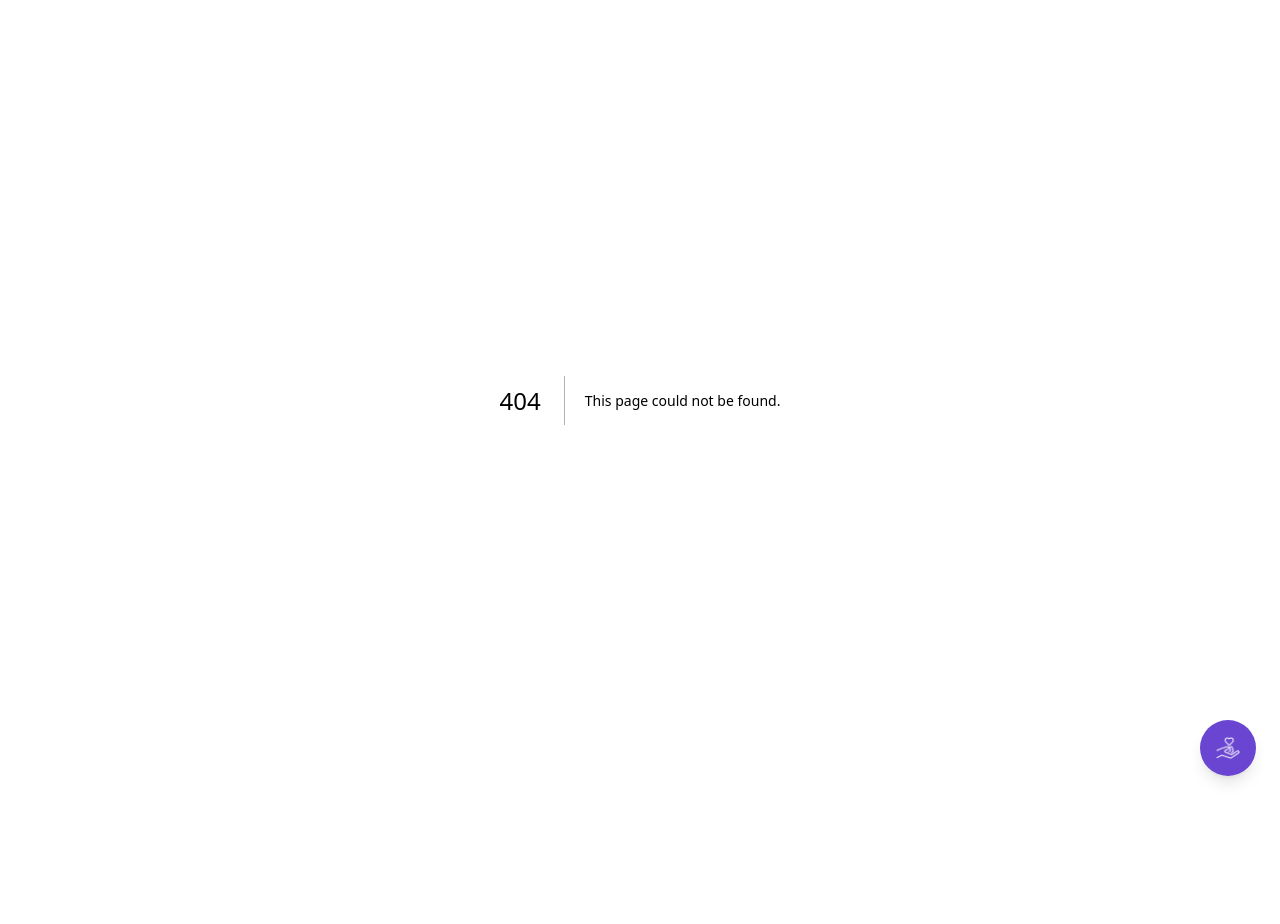
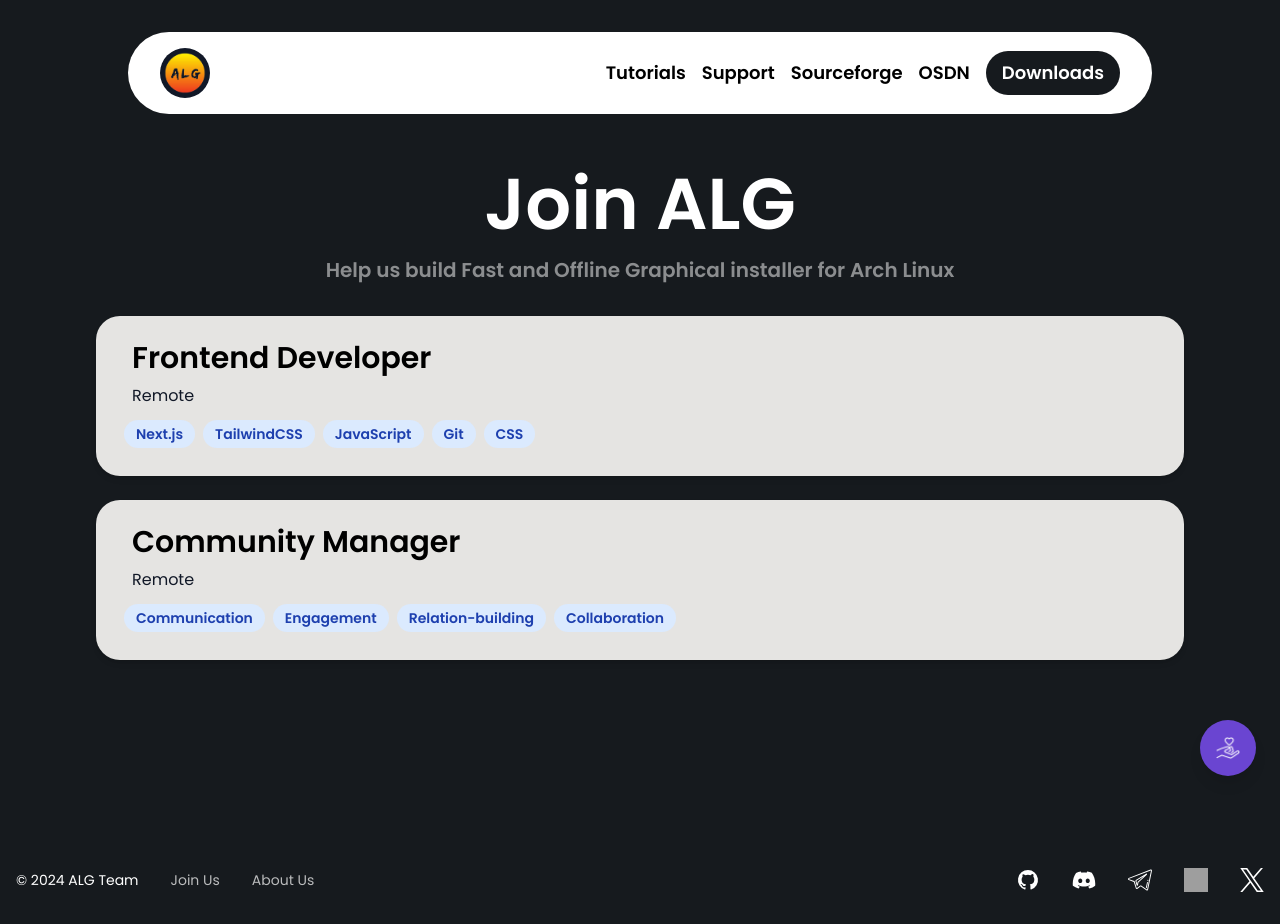
Before and after one commit to harshau007/alg-website, a Next.js app: page /JoinUs in a window 1280 px wide. Before the commit this address had no page. Before the commit the page ends 800 px from the top, so only its background shows below. Built offline with nearby package versions, Linux system fonts and the light colour scheme; grey boxes are pictures that could not be loaded.

Commit message:
Updated route to JoinUs

```diff
--- a/app/Footer.js
+++ b/app/Footer.js
@@ -1,27 +1,28 @@
 import Image from "next/image";
+import Link from "next/link";
 
 export default function Footer() {
   return (
     <footer className="bg-[#161a1e] text-white py-8">
-      <div className="container mx-auto px-4 max-w-7xl">
-        <div className="flex flex-col md:flex-row items-center justify-between">
-          <div className="flex flex-col md:flex-row items-center space-y-4 md:space-y-0 md:space-x-8 mb-4 md:mb-0">
+      <div className="container px-4 mx-auto max-w-7xl">
+        <div className="flex flex-col items-center justify-between md:flex-row">
+          <div className="flex flex-col items-center mb-4 space-y-4 md:flex-row md:space-y-0 md:space-x-8 md:mb-0">
             <div className="text-[12px] md:text-sm">
               &copy; {new Date().getFullYear()} ALG Team
             </div>
-            <div className="flex flex-col md:flex-row items-center space-y-2 md:space-y-0 md:space-x-8">
-              <a
-                href="/careers"
+            <div className="flex flex-col items-center space-y-2 md:flex-row md:space-y-0 md:space-x-8">
+              <Link
+                href="/JoinUs"
                 className="text-[12px] md:text-sm opacity-70 hover:opacity-100 transition-opacity duration-300"
               >
-                Careers
-              </a>
-              <a
+                Join Us
+              </Link>
+              <Link
                 href="/about"
                 className="text-[12px] md:text-sm opacity-70 hover:opacity-100 transition-opacity duration-300"
               >
                 About Us
-              </a>
+              </Link>
             </div>
           </div>
 
--- a/app/careers/Career.js
+++ b/app/JoinUs/Career.js
@@ -3,13 +3,13 @@ import { jobs } from "./[jobId]/JobData";
 
 export default function Career() {
   return (
-    <div className="min-h-screen bg-[#090E0E]">
+    <div className="min-h-screen bg-[#161a1e]">
       <main className="py-[8rem]">
         <div className="max-w-6xl mx-auto sm:px-6 lg:px-8 ">
           <div className="px-4 py-6 sm:px-0">
-            <div className="text-white text-center mb-8">
-              <h1 className="text-7xl font-bold m-4">Join ALG</h1>
-              <p className="opacity-50 font-bold text-xl">
+            <div className="mb-8 text-center text-white">
+              <h1 className="m-4 font-bold text-7xl">Join ALG</h1>
+              <p className="text-xl font-bold opacity-50">
                 Help us build Fast and Offline Graphical installer for Arch
                 Linux
               </p>
--- a/app/Navbar.js
+++ b/app/Navbar.js
@@ -14,10 +14,10 @@ export default function Navbar() {
     <section className="absolute w-full mt-8">
       {navOpen && (
         <Modal onClose={burgerClick}>
-          <div className="flex flex-col text-lg font-bold items-center justify-center gap-4">
-            <a href="/tutorials" className="hover:text-[#6a45d1]">
+          <div className="flex flex-col items-center justify-center gap-4 text-lg font-bold">
+            <Link href="/tutorials" className="hover:text-[#6a45d1]">
               Tutorials
-            </a>
+            </Link>
             <a
               href="https://discord.com/invite/NgAFEw9Tkf"
               className="hover:text-[#6a45d1]"
@@ -76,10 +76,10 @@ export default function Navbar() {
           >
             <Image src="/hamburger.svg" height={30} width={30} alt="Nothing" />
           </button>
-          <div className="items-center text-lg font-bold hidden gap-4 md:flex">
-            <a href="/tutorials" className="hover:text-[#6a45d1]">
+          <div className="items-center hidden gap-4 text-lg font-bold md:flex">
+            <Link href="/tutorials" className="hover:text-[#6a45d1]">
               Tutorials
-            </a>
+            </Link>
             <a
               href="https://discord.com/invite/NgAFEw9Tkf"
               className="hover:text-[#6a45d1]"
```
Also changed, not shown: app/JoinUs/[jobId]/JobData.js (renamed from app/careers/[jobId]/JobData.js), app/JoinUs/[jobId]/head.js (renamed from app/careers/[jobId]/head.js), app/JoinUs/[jobId]/page.js (renamed from app/careers/[jobId]/page.js), app/JoinUs/page.js (renamed from app/careers/page.js).
